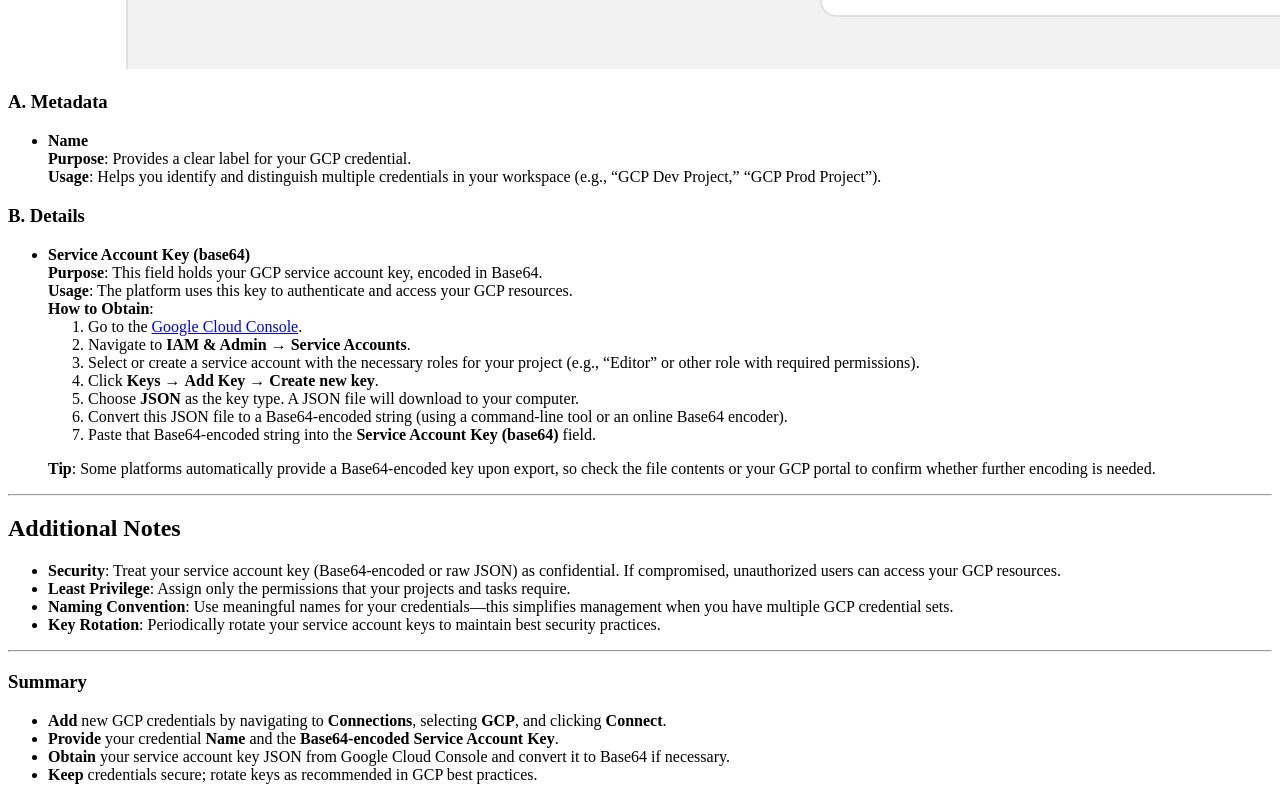
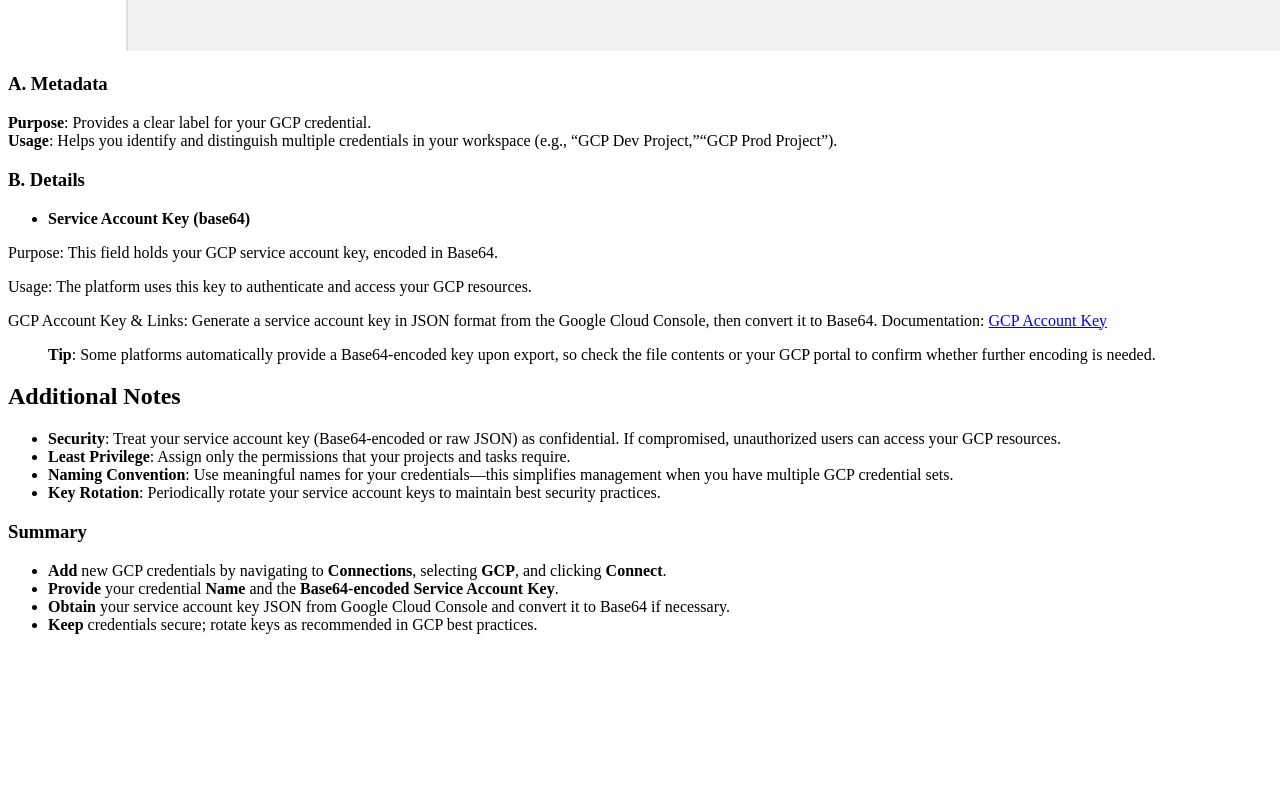
Before and after one commit to plantoncloud/docs.planton.cloud, a Next.js app: page /connections/gcp in a window 1280 px wide. Shown: the part 1397-2197 px from the top of the page. After the commit the page ends 2047 px from the top, so only its background shows below. Built offline with nearby package versions, Linux system fonts and the light colour scheme.

Commit message:
change in Audit and Connections AWS GCP

```diff
--- a/pages/audit.mdx
+++ b/pages/audit.mdx
@@ -3,13 +3,13 @@
 1. **Quick Action to Create a Redis Instance**
    - Bala opens the quick-action panel and types “deploy redis.”
    - He selects the **“Deploy Redis (Redis)”** option and is redirected to the **Create Form**.
-   - Bala changes the default resource name (e.g., to `main-01`) and **submits the form**.
+   - Bala changes the default resource name (e.g., to `main-06`) and **submits the form**.
    - A pop-up prompts Bala for a **commit message**, where he enters,
      > *"Creating new Redis instance for dev environment"*
    - Planton and Cloud provisions the resource (you’ll briefly see the **Stack Jobs** or IAC workflow page confirming this).
 
 2. **Viewing the Newly Created Version**
-   - From the resource’s **Details** page, Bala clicks on the **“Versions”** tab.
+   - From the resource’s **Details** page, Bala clicks on the **“Versions icon”**.
    - He sees the new **Version Record** labeled with his commit message, timestamp, and his username.
    - Clicking on **“Show Diff”** (or **“Full Version”**) reveals a YAML representation of the resource.
    - Because this is the first version, the diff shows that everything was **added** (all lines are green).
--- a/pages/connections/gcp.mdx
+++ b/pages/connections/gcp.mdx
@@ -16,7 +16,6 @@
 5. **Submit the Form**
    After entering all required details, click **Submit**. If everything is correctly filled out, your GCP credentials will be securely stored, and the platform will be able to interact with your GCP projects.
 
----
 
 ## 2. Form Details for GCP Credentials
 
@@ -27,27 +26,20 @@ When the “Connect” button is clicked on the GCP card, you will see a form wi
 
 ### A. Metadata
 
-- **Name**
   **Purpose**: Provides a clear label for your GCP credential.
-  **Usage**: Helps you identify and distinguish multiple credentials in your workspace (e.g., “GCP Dev Project,” “GCP Prod Project”).
+  **Usage**: Helps you identify and distinguish multiple credentials in your workspace (e.g., “GCP Dev Project,”“GCP Prod Project”).
 
 ### B. Details
+- **Service Account Key (base64)**
 
-- **Service Account Key (base64)**
-  **Purpose**: This field holds your GCP service account key, encoded in Base64.
-  **Usage**: The platform uses this key to authenticate and access your GCP resources.
-  **How to Obtain**:
-  1. Go to the [Google Cloud Console](https://console.cloud.google.com/).
-  2. Navigate to **IAM & Admin** → **Service Accounts**.
-  3. Select or create a service account with the necessary roles for your project (e.g., “Editor” or other role with required permissions).
-  4. Click **Keys** → **Add Key** → **Create new key**.
-  5. Choose **JSON** as the key type. A JSON file will download to your computer.
-  6. Convert this JSON file to a Base64-encoded string (using a command-line tool or an online Base64 encoder).
-  7. Paste that Base64-encoded string into the **Service Account Key (base64)** field.
+Purpose: This field holds your GCP service account key, encoded in Base64.
+
+Usage: The platform uses this key to authenticate and access your GCP resources.
+
+GCP Account Key & Links: Generate a service account key in JSON format from the Google Cloud Console, then convert it to Base64.
+Documentation: [GCP Account Key](https://cloud.google.com/iam/docs/keys-create-delete)
 
 > **Tip**: Some platforms automatically provide a Base64-encoded key upon export, so check the file contents or your GCP portal to confirm whether further encoding is needed.
-
----
 
 ## Additional Notes
 
@@ -56,8 +48,6 @@ When the “Connect” button is clicked on the GCP card, you will see a form wi
 - **Naming Convention**: Use meaningful names for your credentials—this simplifies management when you have multiple GCP credential sets.
 - **Key Rotation**: Periodically rotate your service account keys to maintain best security practices.
 
----
-
 ### Summary
 
 - **Add** new GCP credentials by navigating to **Connections**, selecting **GCP**, and clicking **Connect**.
```
Also changed, not shown: pages/connections/aws.mdx (+4 -16 lines).
